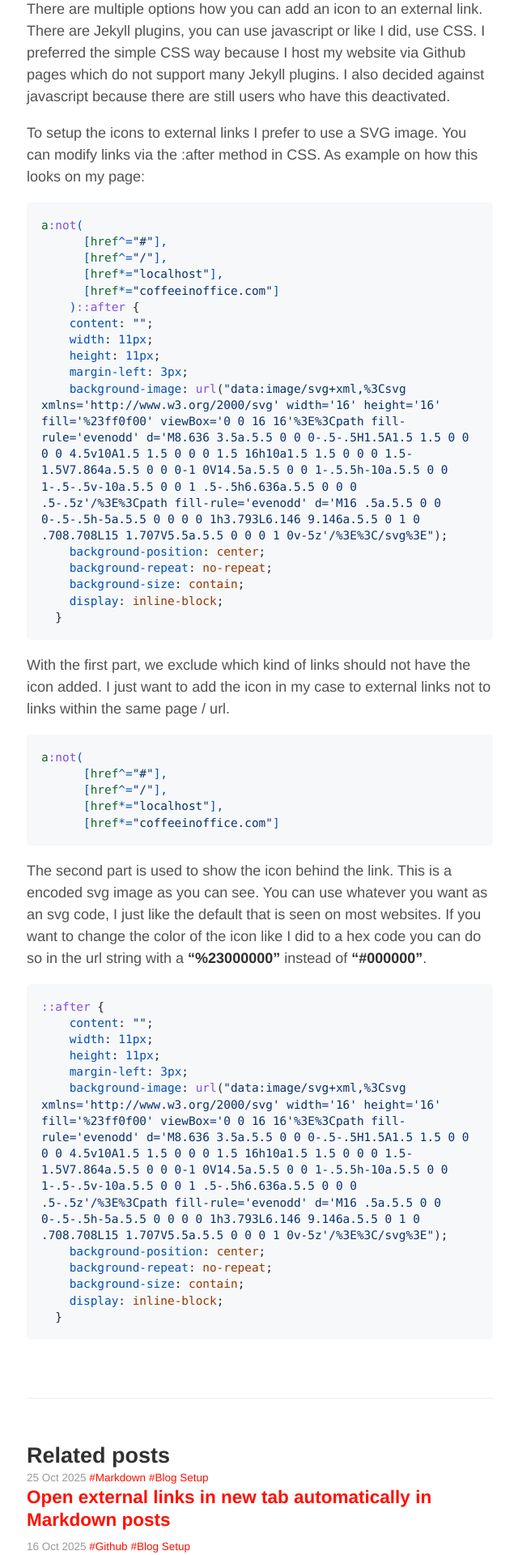
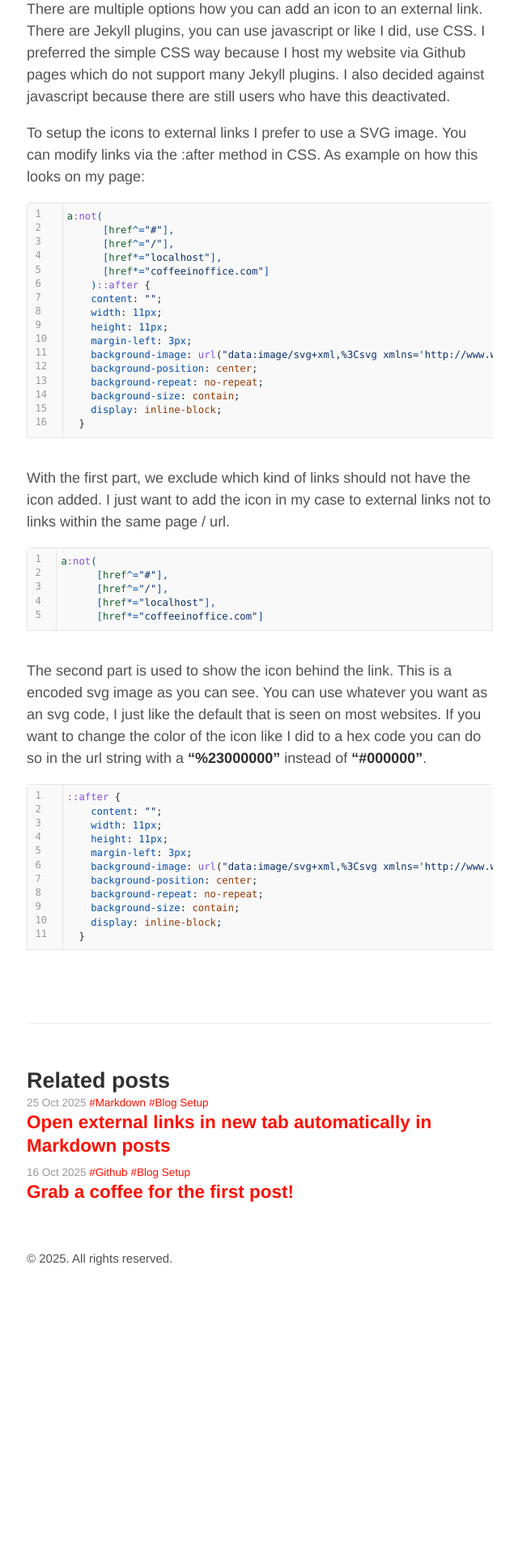
Before and after one commit to coffeeinoffice/coffeeinoffice.github.io, a Jekyll site: the page built from _posts/2025-10-24-external-link-icon.md, in a window 1280 px wide. Shown: the part 602-2522 px from the top of the page at 81% size, without its empty margins (319-959 px from the left). Built offline with Jekyll 4.4.1, drawn with Linux system fonts in a browser that asks for light colours; after the commit the page ends 2205 px from its top, so only the background shows below that.

Commit message:
Code Block Line Numbers

```diff
--- a/_config.yml
+++ b/_config.yml
@@ -30,6 +30,15 @@ url: "https://coffeeinoffice.com" # the base hostname & protocol for your site,
 
 # Build settings
 markdown: kramdown
+kramdown:
+  syntax_highlighter: rouge
+  syntax_highlighter_opts:
+    css_class: 'highlight'
+    span:
+      line_numbers: false
+    block:
+      line_numbers: true
+      start_line: 1
 theme: null
 plugins:
   - jekyll-feed
--- a/_posts/2025-10-24-external-link-icon.md
+++ b/_posts/2025-10-24-external-link-icon.md
@@ -7,7 +7,7 @@ tags: ["Blog Setup"]
 
 If you are like me and you are browsing any kind of blog or website to learn and figure out how things work, you probably come across links to pages different then the current url. You would assume that these links are opening a new tab so you can read the reference after you finished reading the current page, but often this is not the case and the links open directly in the current tab.
 
-I wanted to avoid this so I setup a general logic in my Jekyll blog via the [Liquid Replace](/404.html) functionality. But just having the links open in a new tab was not enough for me, I wanted to also make it visible that the links are pointing to an external site.
+I wanted to avoid this so I setup a general logic in my Jekyll blog via the [Liquid Replace](/posts/external-link-new-tab/) functionality. But just having the links open in a new tab was not enough for me, I wanted to also make it visible that the links are pointing to an external site.
 
 ## Using CSS to add an icon to external links
 There are multiple options how you can add an icon to an external link. There are Jekyll plugins, you can use javascript or like I did, use CSS. I preferred the simple CSS way because I host my website via Github pages which do not support many Jekyll plugins. I also decided against javascript because there are still users who have this deactivated.
--- a/_sass/_code.scss
+++ b/_sass/_code.scss
@@ -31,20 +31,15 @@ pre code {
 
 // Pygments via Jekyll
 .highlight {
-  padding: 0.5rem;
   margin-bottom: 1rem;
   font-size: .8rem;
   line-height: 1.4;
-  background-color: #f9f9f9;
+  background-color: #ffffff !important;
   border-radius: .25rem;
 
   pre {
     margin-bottom: 0;
-    white-space: pre-wrap;       /* Since CSS 2.1 */
-    white-space: -moz-pre-wrap;  /* Mozilla, since 1999 */
-    white-space: -pre-wrap;      /* Opera 4-6 */
-    white-space: -o-pre-wrap;    /* Opera 7 */
-    word-wrap: break-word;
+    overflow-x: auto;
   }
 
   .lineno {
--- a/_sass/_rouge.scss
+++ b/_sass/_rouge.scss
@@ -96,6 +96,7 @@
 }
 .highlight .gl {
   color: #6e7781;
+  width: 1.5rem;
 }
 .highlight .gt {
   color: #6e7781;
```
